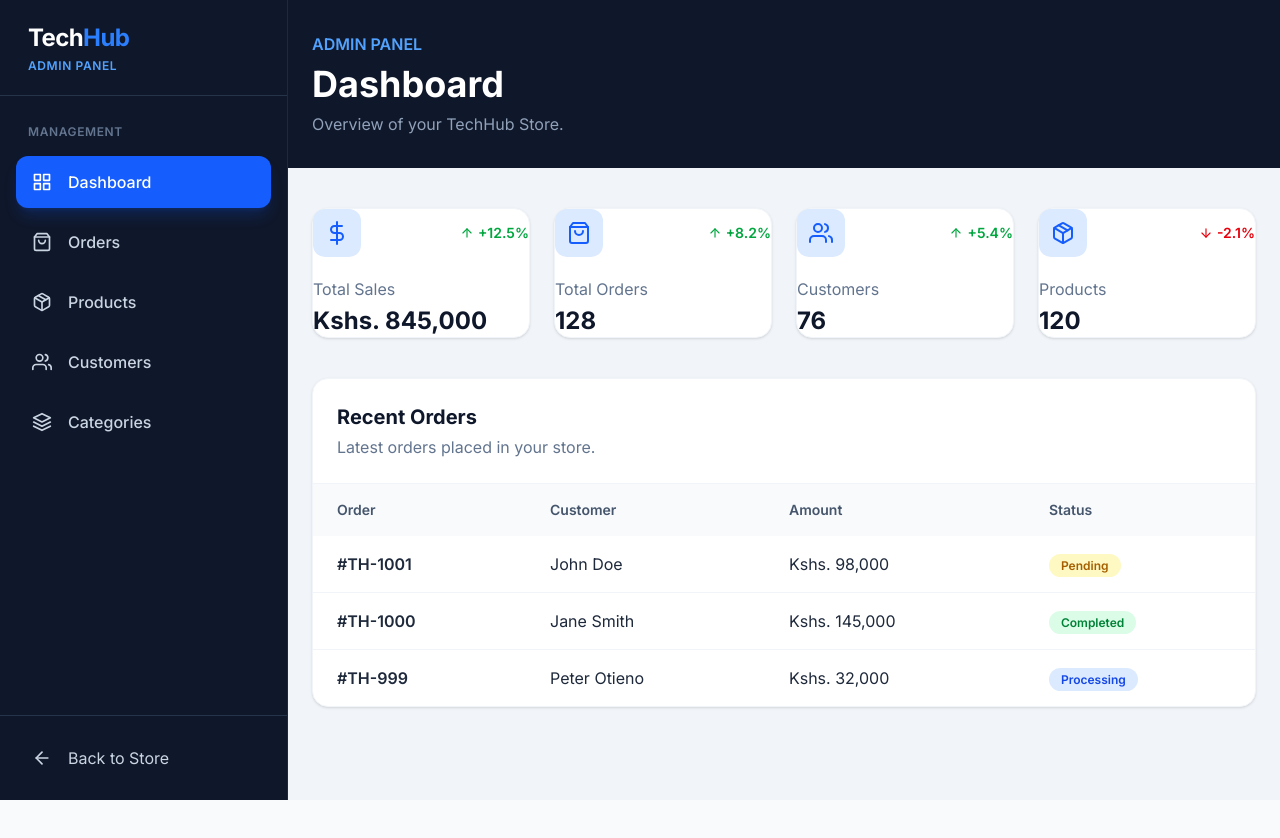
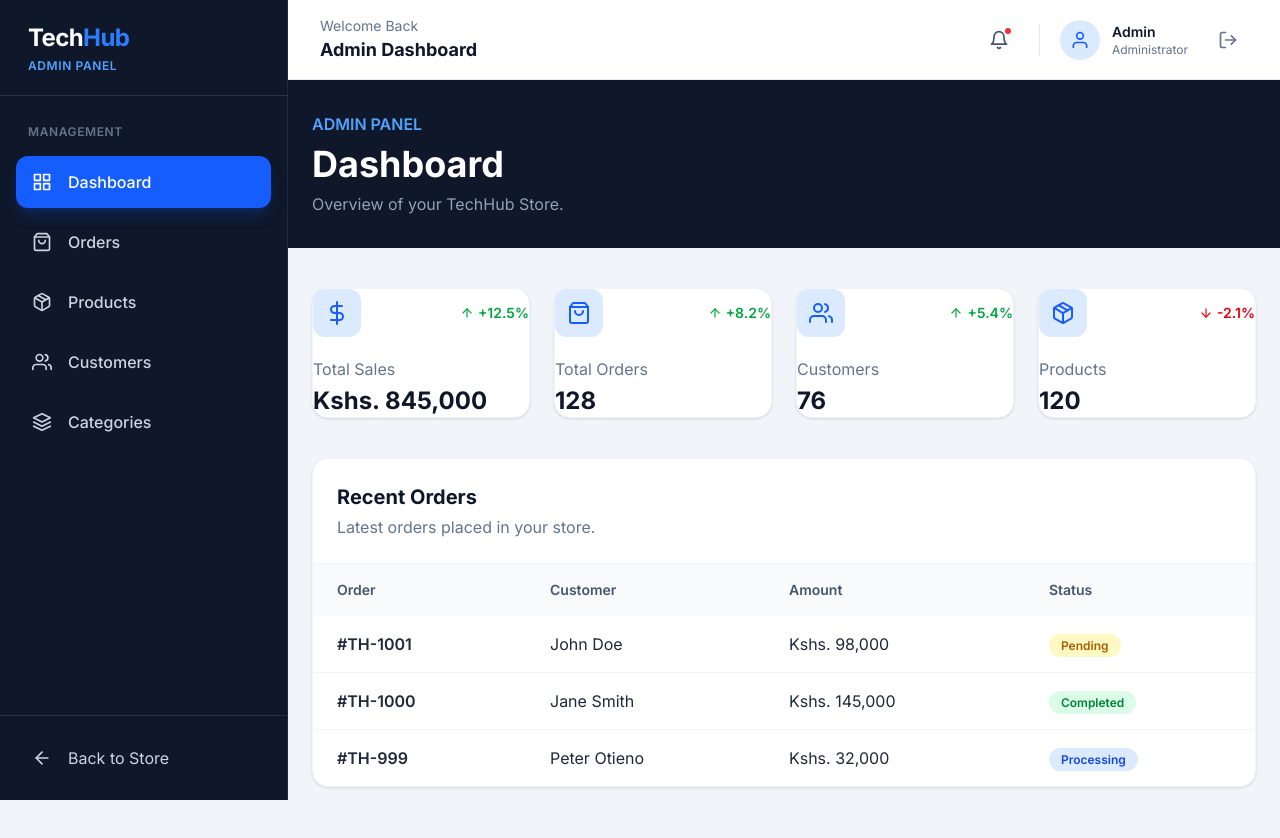
Before and after one commit to HenryOchieng/techhub, a React (Vite) app: page /admin in a window 1280 px wide. Shown: the top 838 px of the page. Before the commit the page ends 800 px from the top, so only its background shows below. Built offline with nearby package versions, Linux system fonts and the light colour scheme.

Commit message:
admin header section commit

```diff
--- /dev/null
+++ b/src/components/admin/AdminHeader.jsx
@@ -0,0 +1,75 @@
+import {
+    FiBell,
+    FiUser,
+    FiLogOut,
+    FiMenu
+} from "react-icons/fi"
+
+function AdminHeader({ onMenuClick }) {
+    return (
+        <header className="h-20 bg-white border-b border-slate-200 px-5 lg:px-8 flex items-center justify-between">
+
+            {/* Left Section */}
+            <div className="flex items-center gap-4">
+
+                {/* Mobile Menu Button */}
+                <button
+                    onClick={onMenuClick}
+                    className="lg:hidden w-10 h-10 rounded-xl flex items-center justify-center text-slate-600 hover:bg-slate-100 transition"
+                    arial-labe="Open admin menu"
+                >
+                    <FiMenu className="text-xl" />
+                </button>
+                <div>
+                    <p className="text-xs sm:text-sm text-slate-500">
+                        Welcome Back
+                    </p>
+                    <h2 className="text-base sm:text-lg font-bold text-slate-900">
+                        Admin Dashboard
+                    </h2>
+                </div>
+            </div>
+
+            {/* Right Section */}
+            <div className="flex items-center gap-3 sm:gap-5">
+
+                {/* Notifications */}
+                <button
+                    className="relative w-10 h-10 rounded-xl flex items-center justify-center text-slate-600 hover:bg-slate-100 hover:text-blue-600 transition"
+                    arial-label="Notifications"
+                >
+                    <FiBell className="text-xl" />
+                    <span className="absolute top-1.5 right-1.5 w-2.5 h-2.5 bg-red-500 rounded-full border-2 border-white" />
+                </button>
+
+                {/* Divider */}
+                <div className="hidden sm:block h-8 w-px bg-slate-200" />
+
+                {/* Admin Profile */}
+                <div className="flex items-center gap-3">
+                    <div className="w-10 h-10 rounded-full bg-blue-100 text-blue-600 flex items-center justify-center">
+                        <FiUser className="text-xl" />
+                    </div>
+                    <div className="hidden sm:block">
+                        <p className="text-sm font-semibold text-slate-900">
+                            Admin
+                        </p>
+                        <p className="text-xs text-slate-500">
+                            Administrator
+                        </p>
+                    </div>
+                </div>
+
+                {/* Logout */}
+                <button
+                    className="w-10 h-10 rounded-xl flex items-center justify-center text-slate-500 hover:bg-red-50 hover:text-red-600 transition"
+                    arial-label="Logout"
+                >
+                    <FiLogOut className="text-xl" />
+                </button>
+            </div>
+        </header>
+    )
+}
+
+export default AdminHeader
--- a/src/components/admin/AdminLayout.jsx
+++ b/src/components/admin/AdminLayout.jsx
@@ -1,3 +1,4 @@
+import AdminHeader from "./AdminHeader"
 import { NavLink, Outlet } from "react-router-dom"
 import {
     FiGrid,
@@ -6,7 +7,6 @@ import {
     FiUsers,
     FiLayers,
     FiArrowLeft,
-    FiMenu,
     FiX
 } from "react-icons/fi"
 import { useState } from "react"
@@ -129,21 +129,7 @@ function AdminLayout() {
 
             {/* Main area */}
             <div className="flex-1 min-w-0">
-
-                {/* Mobile Header */}
-                <header className="lg:hidden h-16 bg-white border-b border-slate-200 flex items-center px-5">
-                    <button
-                        onClick={() => setSidebarOpen(true)}
-                        className="text-slate-700 hover:text-blue-600 transition"
-                    >
-                        <FiMenu className="text-2xl" />
-                    </button>
-                    <div className="ml-4">
-                        <p className="font-bold text-slate-900">
-                            Admin Dashboard
-                        </p>
-                    </div>
-                </header>
+                <AdminHeader onMenuClick={() => setSidebarOpen(true)} />
 
                 {/* Page Content */}
                 <main>
```
